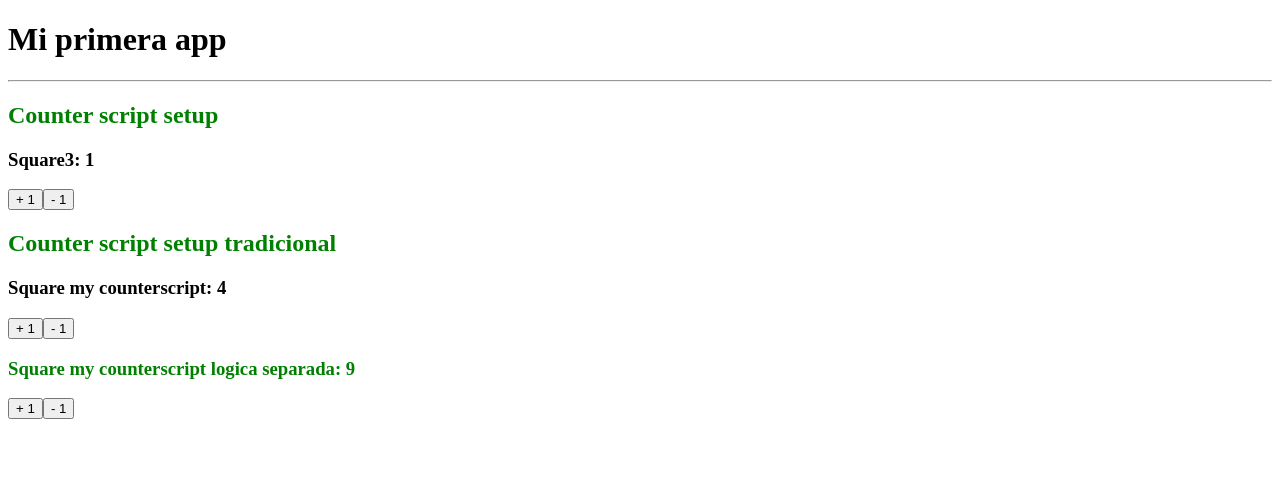
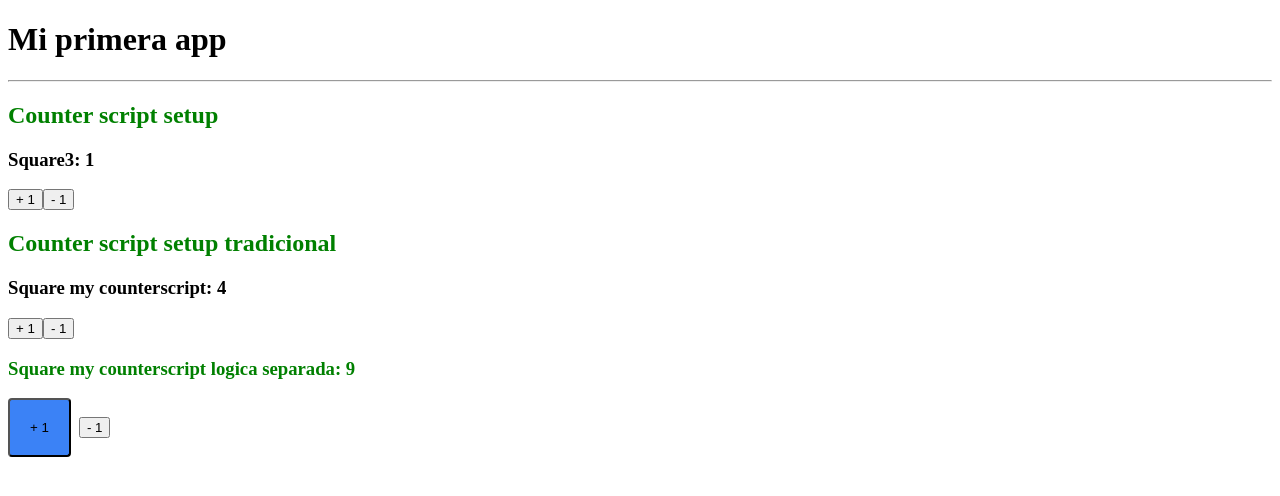
Before and after one commit to oscarmauriciogiraldo/Vue-Practice, a Vue app in the folder indesicion-app/: page / in a window 1280 px wide. Shown: the top 496 px of the page. Built offline with nearby package versions, Linux system fonts and the light colour scheme.

Commit message:
estilos externos tailwind

```diff
--- a/indesicion-app/package.json
+++ b/indesicion-app/package.json
@@ -23,10 +23,13 @@
     "@vue/eslint-config-prettier": "^9.0.0",
     "@vue/eslint-config-typescript": "^13.0.0",
     "@vue/tsconfig": "^0.5.1",
+    "autoprefixer": "^10.4.19",
     "eslint": "^8.57.0",
     "eslint-plugin-vue": "^9.23.0",
     "npm-run-all2": "^6.1.2",
+    "postcss": "^8.4.38",
     "prettier": "^3.2.5",
+    "tailwindcss": "^3.4.4",
     "typescript": "~5.4.0",
     "vite": "^5.2.8",
     "vite-plugin-vue-devtools": "^7.0.25",
--- a/indesicion-app/src/components/my-counter-script2/MyCounterScript2.vue
+++ b/indesicion-app/src/components/my-counter-script2/MyCounterScript2.vue
@@ -6,7 +6,7 @@
         <h3>Square my counterscript logica separada: {{ squareCounter }}</h3>
 
         <div>
-            <button @click="counter++"> + 1 </button>
+            <button class="btn" @click="counter++"> + 1 </button>
             <button @click="counter--"> - 1 </button>
         </div>
     </section>
@@ -21,4 +21,8 @@
     h3{
         color: green;
     }
+
+    .btn{
+        @apply p-5 bg-blue-500 rounded hover:bg-blue-700 mr-2;
+    }
 </style>
```
Also changed, not shown: 1 other file (tests, documents, lock files or other folders).
